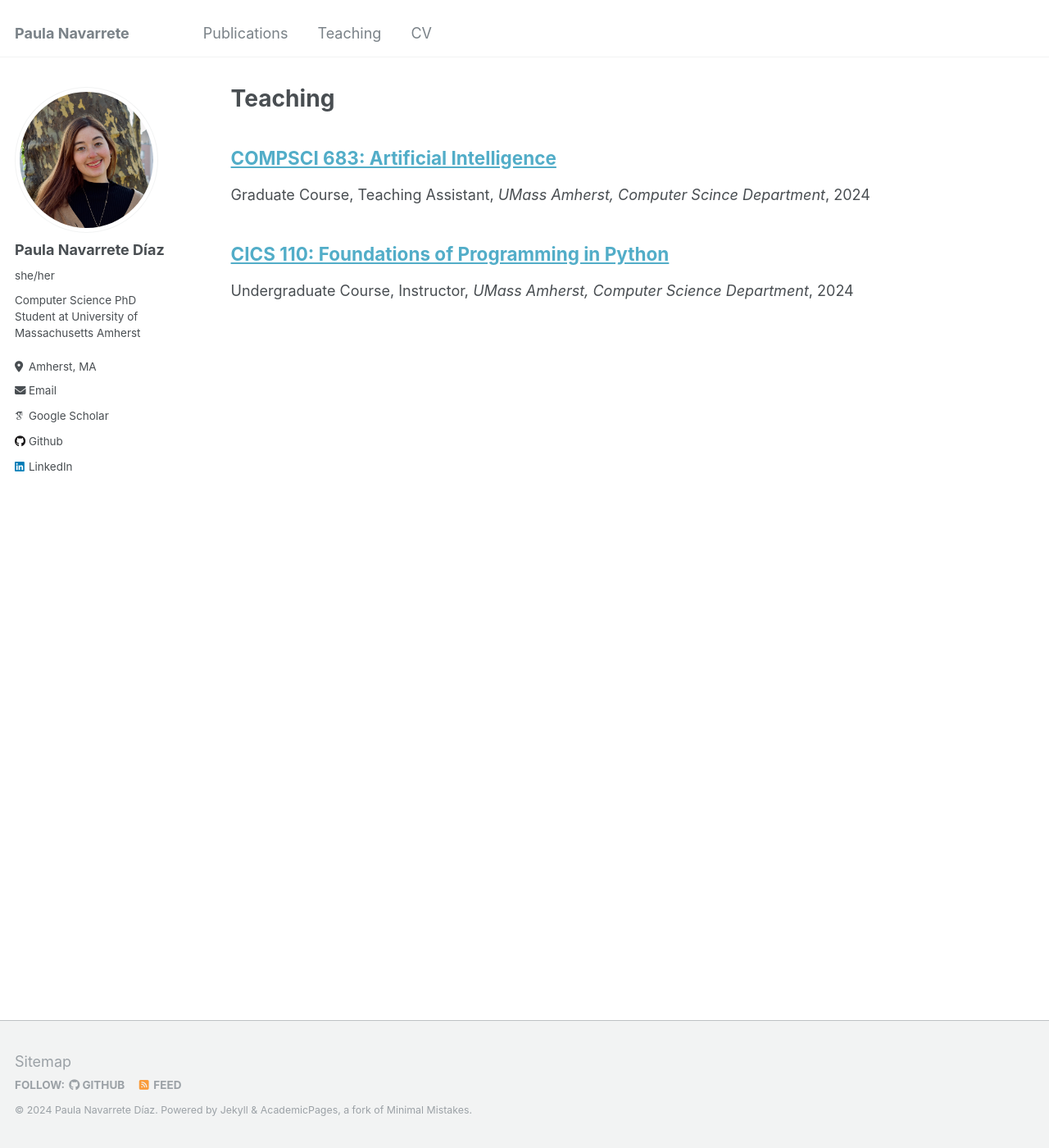
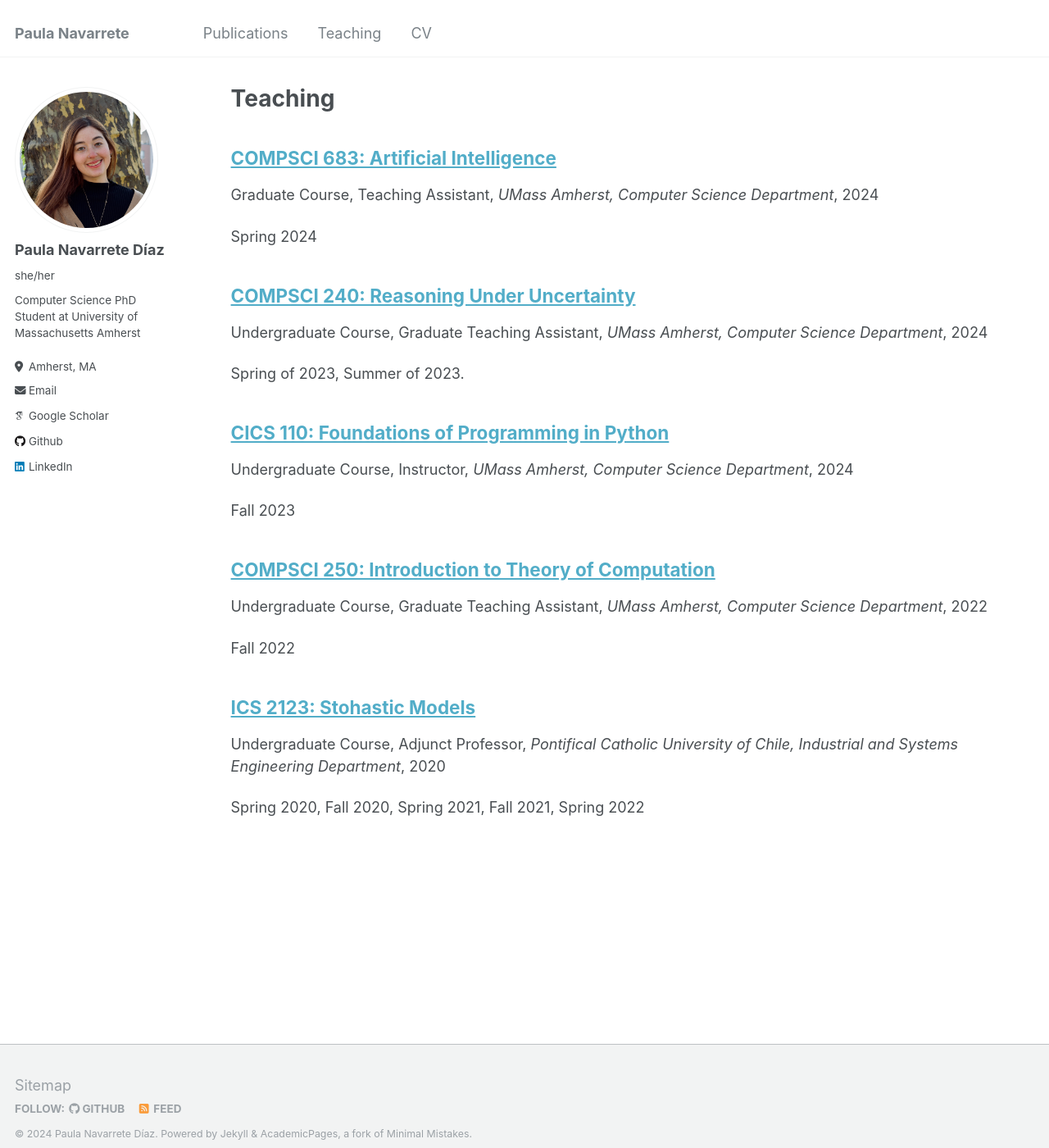
Before and after one commit to cheerstopaula/cheerstopaula.github.io, a Jekyll site: the page built from _pages/teaching.html, in a window 1280 px wide and 1400 px high. Shown: the whole window at 82% size. Built offline with Jekyll 4.4.1, drawn with Linux system fonts in a browser that asks for light colours; some web fonts are replaced.

Commit message:
update teaching

```diff
--- /dev/null
+++ b/_teaching/2020-fall-teaching.md
@@ -0,0 +1,10 @@
+---
+title: "ICS 2123: Stohastic Models"
+collection: teaching
+type: "Undergraduate Course, Adjunct Professor"
+venue: "Pontifical Catholic University of Chile, Industrial and Systems Engineering Department"
+date: 2020-03-01
+location: "Santiago, Chile"
+---
+
+Spring 2020, Fall 2020, Spring 2021, Fall 2021, Spring 2022
--- /dev/null
+++ b/_teaching/2022-fall-teaching.md
@@ -0,0 +1,10 @@
+---
+title: "COMPSCI 250: Introduction to Theory of Computation"
+collection: teaching
+type: "Undergraduate Course, Graduate Teaching Assistant"
+venue: "UMass Amherst, Computer Science Department"
+date: 2022-08-01
+location: "Amherst, MA"
+---
+
+Fall 2022
--- a/_teaching/2023-fall-teaching.md
+++ b/_teaching/2023-fall-teaching.md
@@ -6,3 +6,5 @@ venue: "UMass Amherst, Computer Science Department"
 date: 2024-02-01
 location: "Amherst, MA"
 ---
+
+Fall 2023
--- /dev/null
+++ b/_teaching/2023-spring-teaching.md
@@ -0,0 +1,10 @@
+---
+title: "COMPSCI 240: Reasoning Under Uncertainty"
+collection: teaching
+type: "Undergraduate Course, Graduate Teaching Assistant"
+venue: "UMass Amherst, Computer Science Department"
+date: 2024-02-01
+location: "Amherst, MA"
+---
+
+Spring of 2023, Summer of 2023.
--- a/_teaching/2024-spring-teaching.md
+++ b/_teaching/2024-spring-teaching.md
@@ -2,7 +2,9 @@
 title: "COMPSCI 683: Artificial Intelligence"
 collection: teaching
 type: "Graduate Course, Teaching Assistant"
-venue: "UMass Amherst, Computer Scince Department"
+venue: "UMass Amherst, Computer Science Department"
 date: 2024-02-01
 location: "Amherst, MA"
 ---
+
+Spring 2024
```
